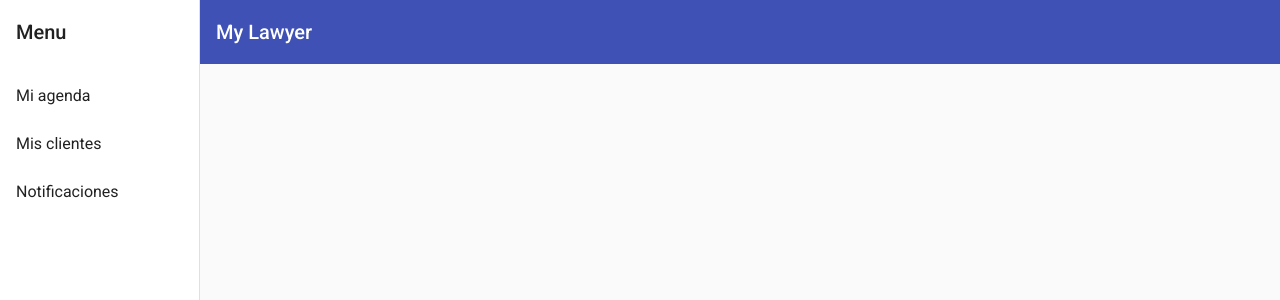
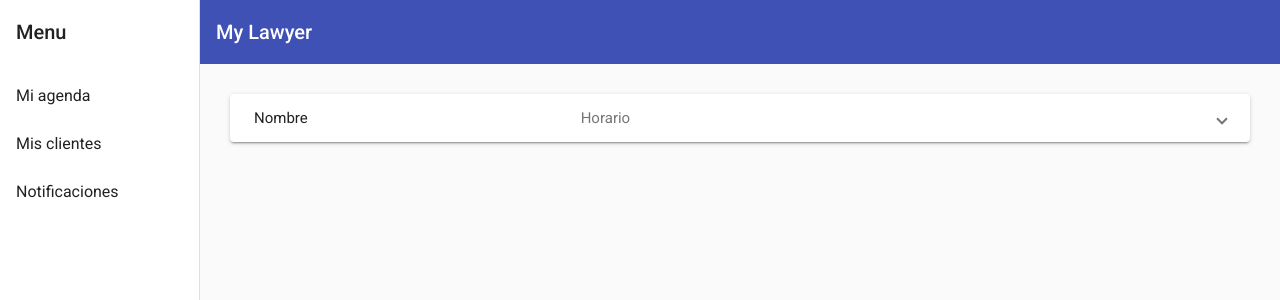
Before and after one commit to aplicaciones-open-source-202201-es5c/frontend-mylawyer, an Angular app: page / in a window 1280 px wide. Shown: the top 300 px of the page. Built offline with nearby package versions, Linux system fonts and the light colour scheme.

Commit message:
My clients first version, i used the dividers and the expanders, missing the use of the database

```diff
--- a/package.json
+++ b/package.json
@@ -36,6 +36,6 @@
     "karma-coverage": "~2.1.0",
     "karma-jasmine": "~4.0.0",
     "karma-jasmine-html-reporter": "~1.7.0",
-    "typescript": "~4.6.2"
+    "typescript": "~4.6.3"
   }
 }
--- /dev/null
+++ b/src/app/item-expansion/item-expansion.component.css
@@ -0,0 +1,3 @@
+.ItemExpansion{
+  padding: 30px;
+}
--- /dev/null
+++ b/src/app/item-expansion/item-expansion.component.html
@@ -0,0 +1,27 @@
+<section class="ItemExpansion">
+  <mat-accordion>
+
+    <mat-expansion-panel (opened)="panelOpenState = true"
+                         (closed)="panelOpenState = false">
+      <mat-expansion-panel-header>
+        <mat-panel-title>
+          Nombre
+        </mat-panel-title>
+        <mat-panel-description>
+          Horario
+        </mat-panel-description>
+      </mat-expansion-panel-header>
+
+      <div class="ItemExpansion__content">
+        <mat-list>
+          <mat-list-item>Item 1</mat-list-item>
+          <mat-divider></mat-divider>
+          <mat-list-item>Item 2</mat-list-item>
+          <mat-divider></mat-divider>
+          <mat-list-item>Item 3</mat-list-item>
+        </mat-list>
+      </div>
+
+    </mat-expansion-panel>
+  </mat-accordion>
+</section>
--- /dev/null
+++ b/src/app/item-expansion/item-expansion.component.ts
@@ -0,0 +1,18 @@
+import {Component, NgModule, OnInit} from '@angular/core';
+
+@Component({
+  selector: 'app-item-expansion',
+  templateUrl: './item-expansion.component.html',
+  styleUrls: ['./item-expansion.component.css']
+})
+
+export class ItemExpansionComponent implements OnInit {
+
+  panelOpenState = false;
+
+  constructor() { }
+
+  ngOnInit(): void {
+  }
+
+}
--- a/src/app/my-lawyer-navigation/my-lawyer-navigation.component.html
+++ b/src/app/my-lawyer-navigation/my-lawyer-navigation.component.html
@@ -23,5 +23,7 @@
       <span>My Lawyer</span>
     </mat-toolbar>
     <!-- Add Content Here -->
+
+    <app-item-expansion></app-item-expansion>
   </mat-sidenav-content>
 </mat-sidenav-container>
--- a/src/app/my-lawyer-navigation/my-lawyer-navigation.component.ts
+++ b/src/app/my-lawyer-navigation/my-lawyer-navigation.component.ts
@@ -2,6 +2,7 @@ import { Component } from '@angular/core';
 import { BreakpointObserver, Breakpoints } from '@angular/cdk/layout';
 import { Observable } from 'rxjs';
 import { map, shareReplay } from 'rxjs/operators';
+
 
 @Component({
   selector: 'app-my-lawyer-navigation',
```
Also changed, not shown: src/app/app.module.ts (+7 -2 lines), 2 other files (tests, documents, lock files or other folders).
